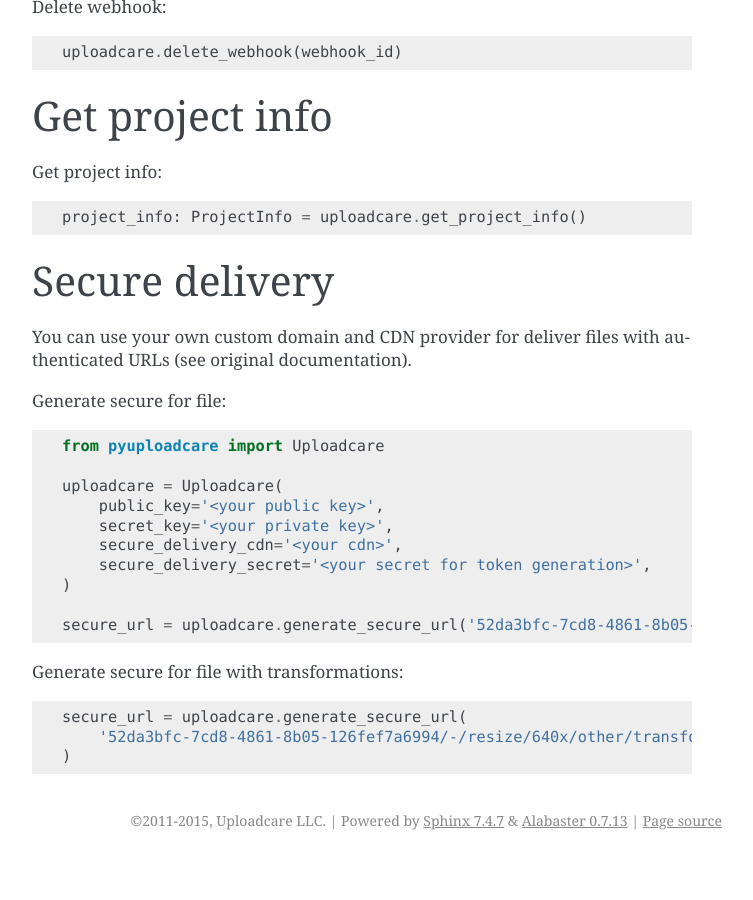
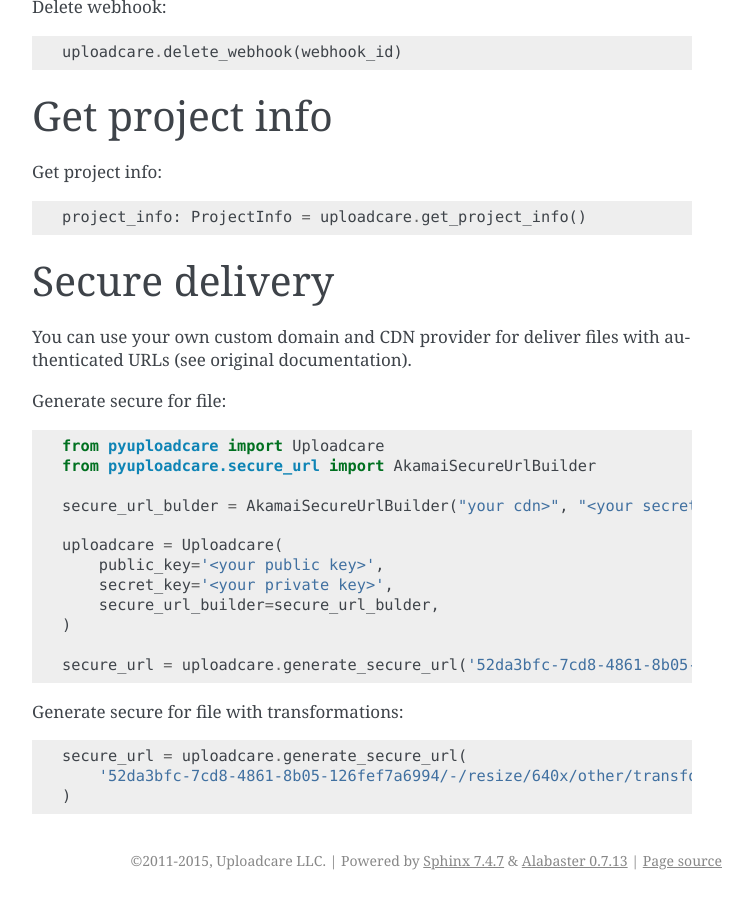
Before and after one commit to uploadcare/pyuploadcare, a Sphinx documentation site: the page built from docs/api/core_usage.rst, in a window 1280 px wide and 900 px high, scrolled down 5638 px. Shown: the whole window, without its empty margins (388-1141 px from the left). Built offline with Sphinx 7.4.7, drawn with Linux system fonts in a browser that asks for light colours; before the commit the page ends 6498 px from its top, so only the background shows below that.

Commit message:
updated example

```diff
--- a/docs/api/core_usage.rst
+++ b/docs/api/core_usage.rst
@@ -269,12 +269,14 @@
 Generate secure for file::
 
     from pyuploadcare import Uploadcare
+    from pyuploadcare.secure_url import AkamaiSecureUrlBuilder
+
+    secure_url_bulder = AkamaiSecureUrlBuilder("your cdn>", "<your secret for token generation>")
 
     uploadcare = Uploadcare(
         public_key='<your public key>',
         secret_key='<your private key>',
-        secure_delivery_cdn='<your cdn>',
-        secure_delivery_secret='<your secret for token generation>',
+        secure_url_builder=secure_url_bulder,
     )
 
     secure_url = uploadcare.generate_secure_url('52da3bfc-7cd8-4861-8b05-126fef7a6994')
```
